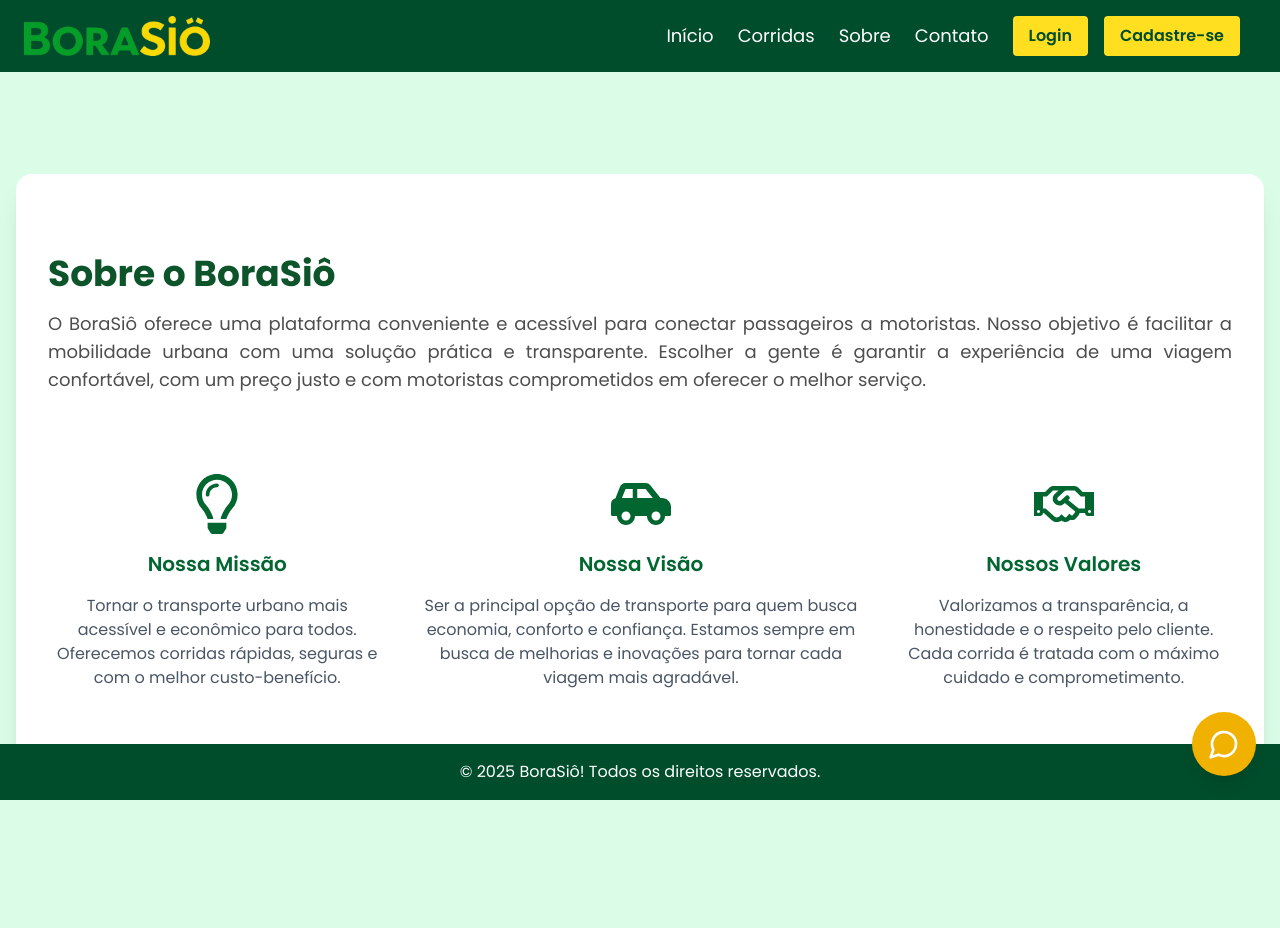
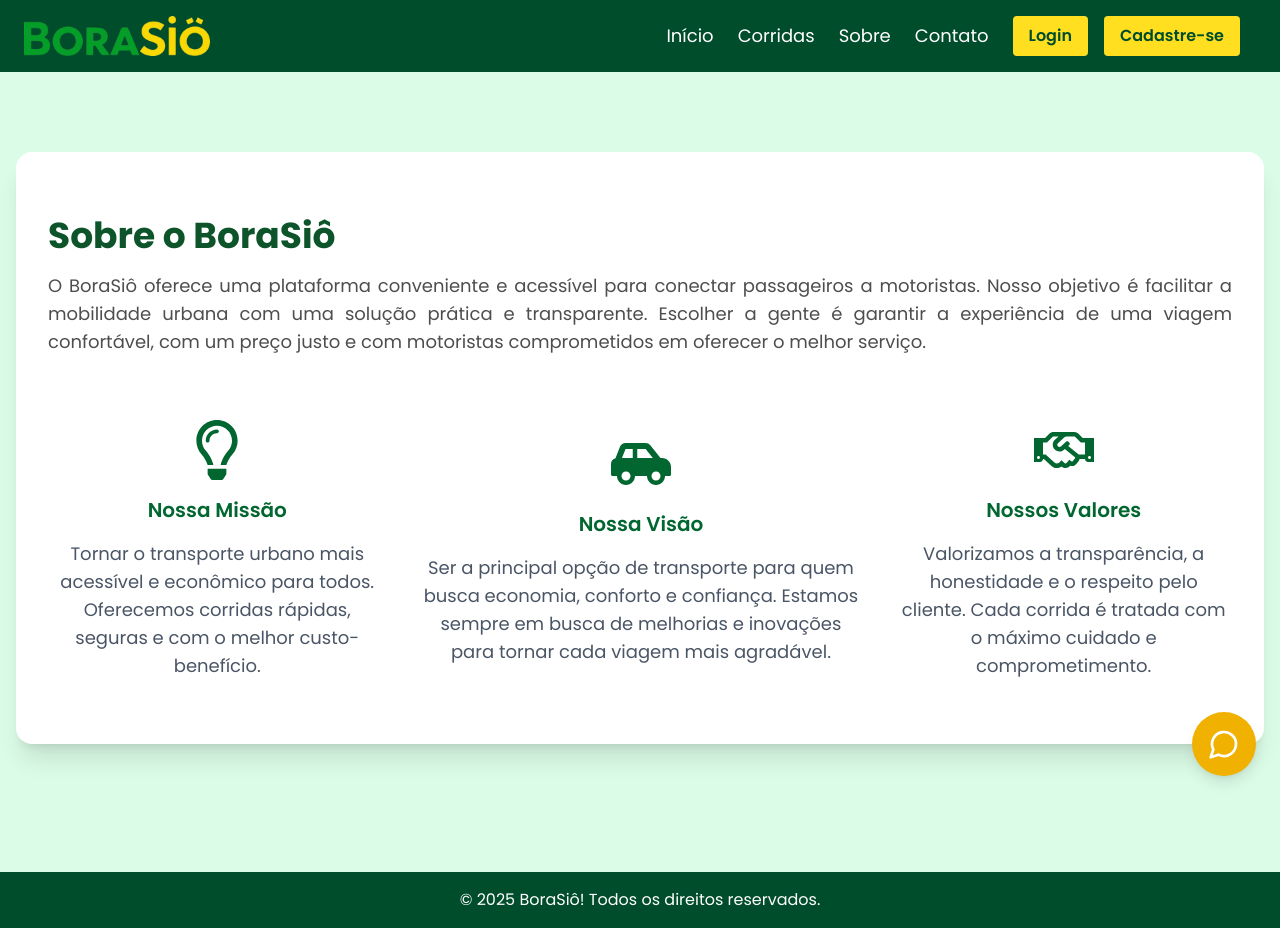
Before and after one commit to prof-freedson/pi-borasio, a Next.js app: page /sobre in a window 1280 px wide. Before the commit the page ends 800 px from the top, so only its background shows below. Built offline with nearby package versions, Linux system fonts and the light colour scheme.

Commit message:
"atualizações nas páginas sobre e contato"

```diff
--- a/src/app/components/Footer.tsx
+++ b/src/app/components/Footer.tsx
@@ -2,7 +2,7 @@ import React from 'react';
 
 const Footer: React.FC = () => {
   return (
-    <footer className="bg-[#004d2b] text-white text-center font-roboto py-4">
+    <footer className="bg-[#004d2b] text-white text-center font-roboto py-4 mt-auto">
       &copy; 2025 BoraSiô! Todos os direitos reservados.
     </footer>
   );
--- a/src/app/components/Hero.tsx
+++ b/src/app/components/Hero.tsx
@@ -1,9 +1,13 @@
+'use client';
+
 import React from 'react';
 
 const Hero: React.FC = () => {
   return (
+    <div className="flex flex-col min-h-screen">
+      {/* Seção Principal */}
       <section className="bg-green-100 w-full min-h-screen px-6 pt-12 pb-0 flex flex-col md:flex-row items-center md:items-start justify-between overflow-hidden">
-
+        {/* Conteúdo Principal */}
         <div className="w-full md:w-1/2 flex flex-col text-center md:text-left px-4 md:px-6 z-10">
           <h2 className="text-[#004d2b] font-bold text-4xl sm:text-5xl md:text-6xl lg:text-6xl mb-8 mt-12">
             Corridas baratas,<br /> do seu jeito
@@ -13,6 +17,7 @@ const Hero: React.FC = () => {
             com praticidade, economia e conforto.
           </p>
 
+          {/* Bloco de Benefícios */}
           <div className="mt-32 flex justify-center">
             <div className="grid grid-cols-1 sm:grid-cols-2 lg:grid-cols-3 gap-6 max-w-5xl text-center">
               <div className="flex flex-col items-center">
@@ -41,6 +46,7 @@ const Hero: React.FC = () => {
           </div>
         </div>
 
+        {/* Imagem de Ilustração */}
         <div className="w-full md:w-1/2 mt-12 md:mt-0 flex justify-end relative">
           <img
             src="/img/boraimg.png"
@@ -49,6 +55,7 @@ const Hero: React.FC = () => {
           />
         </div>
       </section>
+    </div>
   );
 };
 
--- a/src/app/contato/page.tsx
+++ b/src/app/contato/page.tsx
@@ -25,8 +25,8 @@ export default function ContatoPage() {
   };
 
   return (
-    <div className="min-h-screen bg-green-100 px-4 py-12 flex items-center justify-center">
-      <div className="max-w-6xl w-full grid grid-cols-1 md:grid-cols-2 gap-10 bg-white shadow-xl rounded-2xl p-8">
+    <div className="min-h-screen bg-green-100 px-4 flex flex-col">
+      <div className="max-w-6xl w-full grid grid-cols-1 md:grid-cols-2 gap-10 bg-white shadow-xl rounded-2xl p-8 mt-20 mx-auto"> {/* Alterei mt-32 para mt-20 */}
 
         {/* Lado esquerdo - Informações de contato */}
         <div className="flex flex-col items-start justify-between space-y-8">
--- a/src/app/layout.tsx
+++ b/src/app/layout.tsx
@@ -14,9 +14,10 @@ export const metadata = {
 export default function RootLayout({ children }: { children: React.ReactNode }) {
   return (
     <html lang="pt-BR" className={poppins.variable}>
-      <body className="flex flex-col h-screen bg-green-100 overflow-hidden">
+      <body className="flex flex-col min-h-screen bg-green-100">
         <Header />
-        <main className="flex-grow overflow-hidden">
+
+        <main className="flex-grow w-full">
           {children}
         </main>
 
--- a/src/app/page.tsx
+++ b/src/app/page.tsx
@@ -1,10 +1,15 @@
-import React from 'react';
+import React, { ReactNode } from 'react';
 import Hero from './components/Hero';
 
-const Home: React.FC = () => {
+interface HomeProps {
+  children: ReactNode;
+}
+
+const Home: React.FC<HomeProps> = ({ children }) => {
   return (
-    <main className="overflow-hidden h-screen">
+    <main className="flex-grow w-full">
       <Hero />
+      {children}
     </main>
   );
 };
--- a/src/app/sobre/page.tsx
+++ b/src/app/sobre/page.tsx
@@ -4,8 +4,8 @@ import { FaCarSide, FaRegLightbulb, FaRegHandshake } from 'react-icons/fa';
 
 export default function SobrePage() {
   return (
-    <div className="min-h-screen bg-green-100 px-4 py-2 flex items-center justify-center">
-      <div className="w-full max-w-7xl bg-white shadow-xl rounded-2xl px-8 py-20 space-y-16">
+    <div className="min-h-screen bg-green-100 flex justify-center items-start px-4"> {/* Alinha ao topo */}
+      <div className="w-full max-w-7xl bg-white shadow-xl rounded-2xl px-8 py-16 space-y-16 mt-20 mx-auto"> {/* mt-20 para descer mais */}
 
         {/* Título e Introdução */}
         <div className="text-justify">
@@ -19,12 +19,12 @@ export default function SobrePage() {
         </div>
 
         {/* Missão, Visão e Valores */}
-        <div className="flex flex-col md:flex-row justify-between items-center space-y-8 md:space-y-0 md:space-x-8 mt-20">
+        <div className="flex flex-col md:flex-row justify-between items-center space-y-12 md:space-y-0 md:space-x-8 mt-16">
           {/* Missão */}
           <div className="flex flex-col items-center text-center md:text-left space-y-4">
-            <FaRegLightbulb className="text-green-800 text-6xl" />
+            <FaRegLightbulb className="text-green-800 text-6xl transition-transform transform hover:scale-110" />
             <h3 className="text-xl font-semibold text-green-800">Nossa Missão</h3>
-            <p className="text-gray-600 text-center">
+            <p className="text-gray-600 text-center text-base md:text-lg">
               Tornar o transporte urbano mais acessível e econômico para todos. Oferecemos
               corridas rápidas, seguras e com o melhor custo-benefício.
             </p>
@@ -32,9 +32,9 @@ export default function SobrePage() {
 
           {/* Visão */}
           <div className="flex flex-col items-center text-center md:text-left space-y-4">
-            <FaCarSide className="text-green-800 text-6xl" />
+            <FaCarSide className="text-green-800 text-6xl transition-transform transform hover:scale-110" />
             <h3 className="text-xl font-semibold text-green-800">Nossa Visão</h3>
-            <p className="text-gray-600 text-center">
+            <p className="text-gray-600 text-center text-base md:text-lg">
               Ser a principal opção de transporte para quem busca economia, conforto e confiança.
               Estamos sempre em busca de melhorias e inovações para tornar cada viagem mais agradável.
             </p>
@@ -42,9 +42,9 @@ export default function SobrePage() {
 
           {/* Valores */}
           <div className="flex flex-col items-center text-center md:text-left space-y-4">
-            <FaRegHandshake className="text-green-800 text-6xl" />
+            <FaRegHandshake className="text-green-800 text-6xl transition-transform transform hover:scale-110" />
             <h3 className="text-xl font-semibold text-green-800">Nossos Valores</h3>
-            <p className="text-gray-600 text-center">
+            <p className="text-gray-600 text-center text-base md:text-lg">
               Valorizamos a transparência, a honestidade e o respeito pelo cliente. Cada corrida é tratada
               com o máximo cuidado e comprometimento.
             </p>
```
Lines whose indentation alone changed are shown as unchanged.
